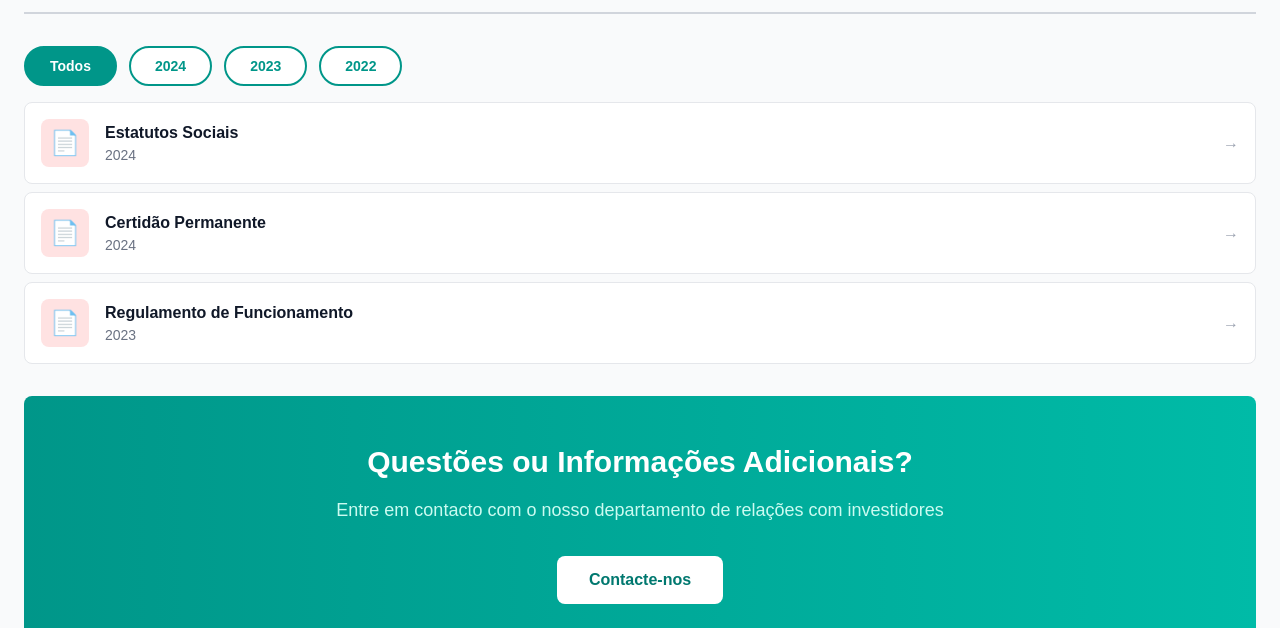
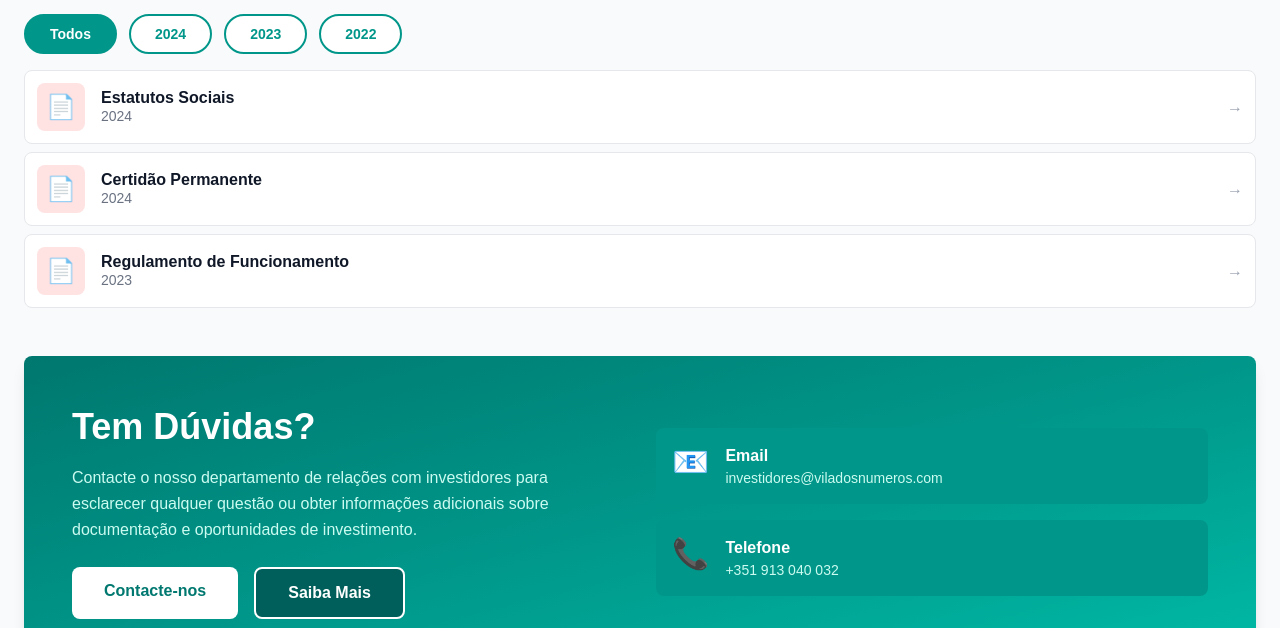
Before and after one commit to nunoleal-dotcom/viladosnumeros-headless, a Next.js app: page /investors in a window 1280 px wide. Shown: the part 324-952 px from the top of the page. Built offline with nearby package versions, Linux system fonts and the light colour scheme.

Commit message:
Redesign CTA section with 2-column layout and contact info

```diff
--- a/app/investors/page.tsx
+++ b/app/investors/page.tsx
@@ -103,7 +103,7 @@ export default function InvestorsPage() {
       </section>
 
       {/* MAIN CONTENT */}
-      <div className="max-w-7xl mx-auto px-6 py-16">
+      <div className="max-w-7xl mx-auto px-6 py-8">
         {/* TABS */}
         <div className="flex gap-1 mb-8 border-b-2 border-gray-300 overflow-x-auto pb-4">
           <button
@@ -172,14 +172,14 @@ export default function InvestorsPage() {
               <a
                 key={index}
                 href="#"
-                className="flex items-center gap-4 bg-white p-4 rounded-lg border border-gray-200 hover:shadow-md hover:border-teal-300 transition group"
+                className="flex items-center gap-4 bg-white p-3 rounded-lg border border-gray-200 hover:shadow-md hover:border-teal-300 transition group"
               >
                 <div className="flex-shrink-0 w-12 h-12 bg-red-100 rounded-lg flex items-center justify-center group-hover:bg-red-200 transition">
                   <span className="text-2xl">📄</span>
                 </div>
                 <div className="flex-grow">
-                  <h3 className="font-semibold text-gray-900 group-hover:text-teal-700 transition">{doc.title}</h3>
-                  <p className="text-sm text-gray-500">{doc.date}</p>
+                  <h3 className="font-semibold text-gray-900 group-hover:text-teal-700 transition leading-tight">{doc.title}</h3>
+                  <p className="text-sm text-gray-500 leading-tight">{doc.date}</p>
                 </div>
                 <div className="flex-shrink-0 text-gray-400 group-hover:text-teal-600 transition">
                   →
@@ -195,12 +195,41 @@ export default function InvestorsPage() {
 
 
         {/* CONTACT CTA */}
-        <div className="mt-8 bg-gradient-to-r from-teal-600 to-teal-500 text-white rounded-lg p-12 text-center">
-          <h3 className="text-3xl font-bold mb-4">Questões ou Informações Adicionais?</h3>
-          <p className="text-lg text-teal-100 mb-8">Entre em contacto com o nosso departamento de relações com investidores</p>
-          <a href="/#contacto" className="inline-block bg-white text-teal-700 px-8 py-3 rounded-lg font-bold hover:bg-gray-100 transition">
-            Contacte-nos
-          </a>
+        <div className="mt-12 bg-gradient-to-br from-teal-700 via-teal-600 to-teal-500 text-white rounded-lg overflow-hidden shadow-lg">
+          <div className="grid grid-cols-1 md:grid-cols-2 gap-8 p-10 md:p-12 items-center">
+            <div>
+              <h3 className="text-4xl font-bold mb-4 leading-tight">Tem Dúvidas?</h3>
+              <p className="text-teal-100 mb-6 leading-relaxed">
+                Contacte o nosso departamento de relações com investidores para esclarecer qualquer questão ou obter informações adicionais sobre documentação e oportunidades de investimento.
+              </p>
+              <div className="flex flex-col sm:flex-row gap-4">
+                <a href="/#contacto" className="inline-block bg-white text-teal-700 px-8 py-3 rounded-lg font-bold hover:bg-gray-100 transition text-center">
+                  Contacte-nos
+                </a>
+                <a href="/#sobre" className="inline-block bg-teal-800 text-white px-8 py-3 rounded-lg font-bold hover:bg-teal-900 transition text-center border-2 border-white">
+                  Saiba Mais
+                </a>
+              </div>
+            </div>
+            <div className="hidden md:flex flex-col justify-center">
+              <div className="space-y-4">
+                <div className="flex gap-4 items-start bg-teal-600 bg-opacity-50 p-4 rounded-lg">
+                  <span className="text-3xl">📧</span>
+                  <div>
+                    <p className="font-bold">Email</p>
+                    <p className="text-sm text-teal-100">investidores@viladosnumeros.com</p>
+                  </div>
+                </div>
+                <div className="flex gap-4 items-start bg-teal-600 bg-opacity-50 p-4 rounded-lg">
+                  <span className="text-3xl">📞</span>
+                  <div>
+                    <p className="font-bold">Telefone</p>
+                    <p className="text-sm text-teal-100">+351 913 040 032</p>
+                  </div>
+                </div>
+              </div>
+            </div>
+          </div>
         </div>
       </div>
 
```
